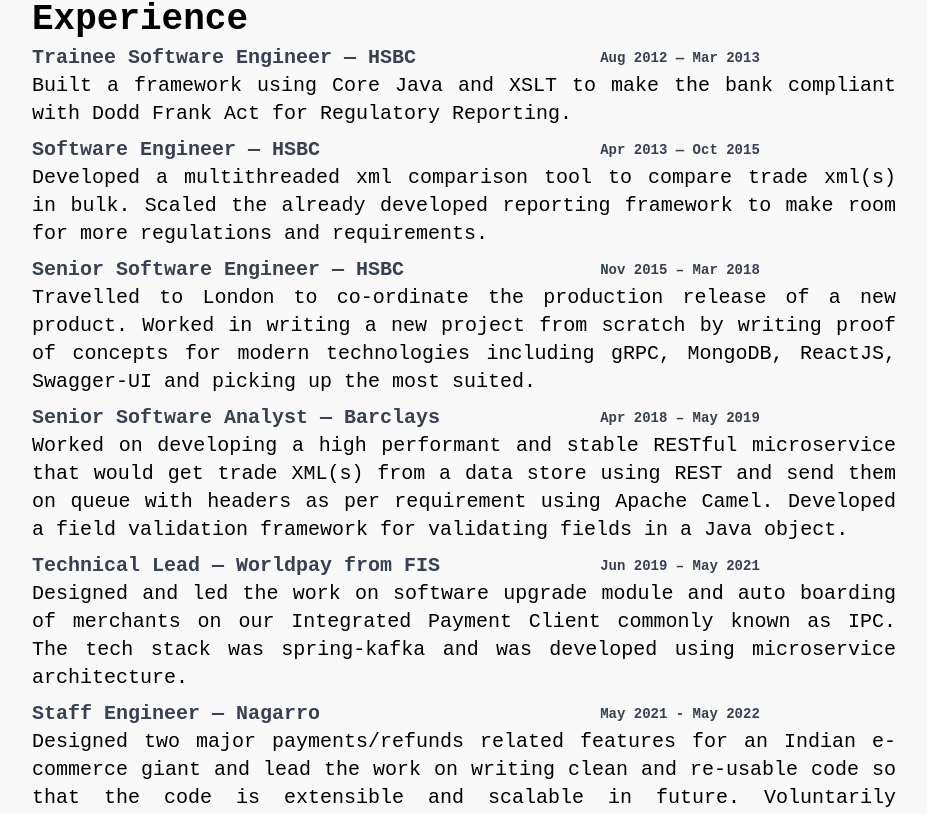
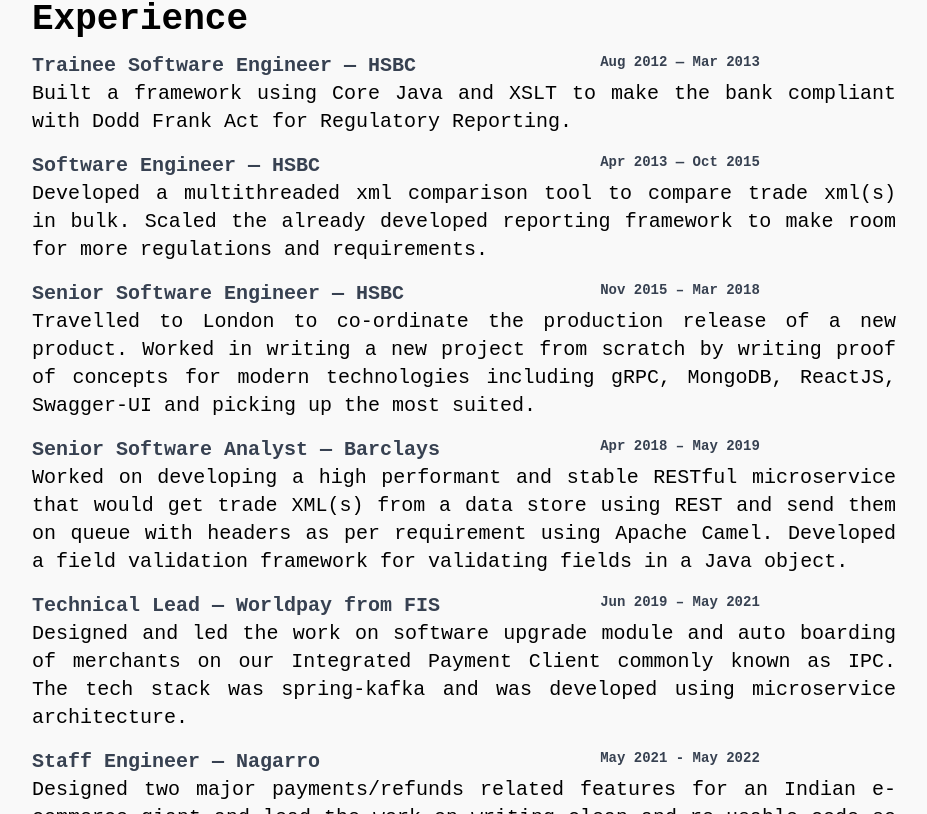
Before and after one commit to jporwal05/resume-fe, a Vue app: page / in a window 1280 px wide. Shown: the part 1166-1980 px from the top of the page, without its empty margins (176-1103 px from the left). Built offline with nearby package versions, Linux system fonts and the light colour scheme.

Commit message:
increased top margin in experience details

```diff
--- a/src/components/HelloWorld.vue
+++ b/src/components/HelloWorld.vue
@@ -72,7 +72,7 @@
           <div>
             <div class="grid grid-flow-row grid-cols-2 mt-1 font-semibold text-gray-700 items-center">
               <div>
-                <p class="text-xl">Trainee Software Engineer — HSBC</p>
+                <p class="text-xl mt-2">Trainee Software Engineer — HSBC</p>
               </div>
               <div>
                 <p class="text-sm text-center">Aug 2012 — Mar 2013</p>
@@ -86,7 +86,7 @@
           <div>
             <div class="grid grid-flow-row grid-cols-2 mt-2 font-semibold text-gray-700 items-center">
               <div>
-                <p class="text-xl">Software Engineer — HSBC</p>
+                <p class="text-xl mt-2">Software Engineer — HSBC</p>
               </div>
               <div>
                 <p class="text-sm text-center">Apr 2013 — Oct 2015</p>
@@ -101,7 +101,7 @@
           <div>
             <div class="grid grid-flow-row grid-cols-2 mt-2 font-semibold text-gray-700 items-center">
               <div>
-                <p class="text-xl">Senior Software Engineer — HSBC</p>
+                <p class="text-xl mt-2">Senior Software Engineer — HSBC</p>
               </div>
               <div>
                 <p class="text-sm text-center">Nov 2015 – Mar 2018</p>
@@ -117,7 +117,7 @@
           <div>
             <div class="grid grid-flow-row grid-cols-2 mt-2 font-semibold text-gray-700 items-center">
               <div>
-                <p class="text-xl">Senior Software Analyst — Barclays</p>
+                <p class="text-xl mt-2">Senior Software Analyst — Barclays</p>
               </div>
               <div>
                 <p class="text-sm text-center">Apr 2018 – May 2019</p>
@@ -133,7 +133,7 @@
           <div>
             <div class="grid grid-flow-row grid-cols-2 mt-2 font-semibold text-gray-700 items-center">
               <div>
-                <p class="text-xl">Technical Lead — Worldpay from FIS</p>
+                <p class="text-xl mt-2">Technical Lead — Worldpay from FIS</p>
               </div>
               <div>
                 <p class="text-sm text-center">Jun 2019 – May 2021</p>
@@ -149,7 +149,7 @@
           <div>
             <div class="grid grid-flow-row grid-cols-2 mt-2 font-semibold text-gray-700 items-center">
               <div>
-                <p class="text-xl">Staff Engineer — Nagarro</p>
+                <p class="text-xl mt-2">Staff Engineer — Nagarro</p>
               </div>
               <div>
                 <p class="text-sm text-center">May 2021 - May 2022</p>
@@ -166,7 +166,7 @@
           <div>
             <div class="grid grid-flow-row grid-cols-2 mt-2 font-semibold text-gray-700 items-center">
               <div>
-                <p class="text-xl">Sr. Consultant, Developer — ThoughtWorks</p>
+                <p class="text-xl mt-2">Sr. Consultant, Developer — ThoughtWorks</p>
               </div>
               <div>
                 <p class="text-sm text-center">May 2022 - Present</p>
```
